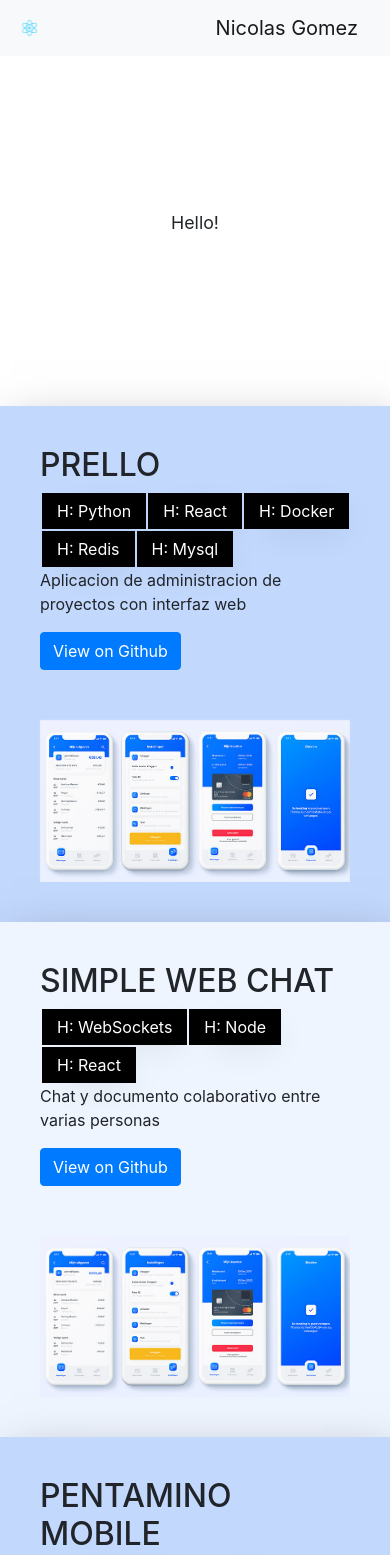
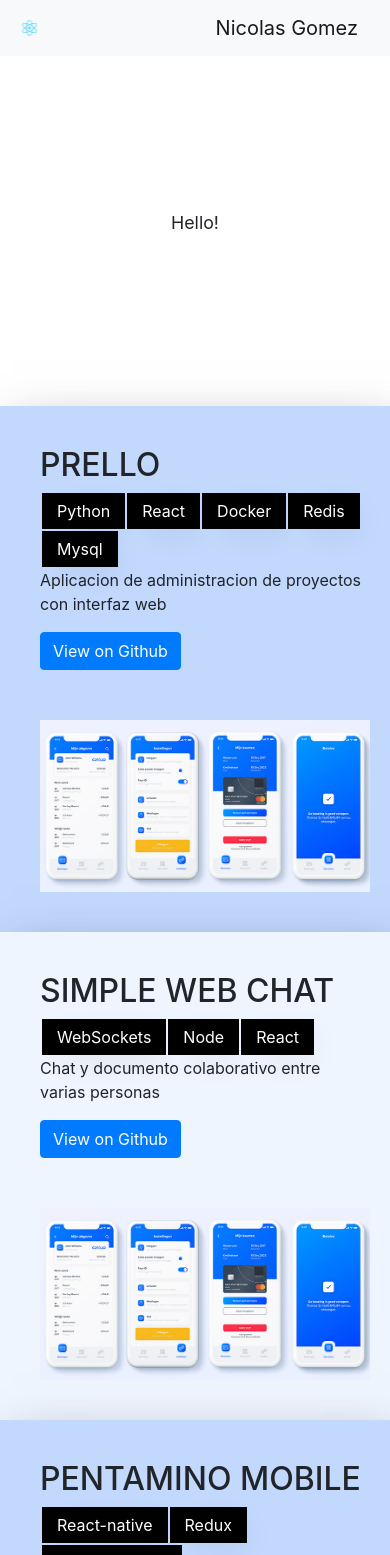
Before and after one commit to Nico9813/PortfolioWeb, a React (Create React App) app: page / in a window 390 px wide. Shown: the top 1555 px of the page. Built offline with nearby package versions, Linux system fonts and the light colour scheme.

Commit message:
fix responsive images

```diff
--- a/src/components/Project.js
+++ b/src/components/Project.js
@@ -10,13 +10,13 @@ export const Project = (props) => {
     return (
         <div>
             <Row className='projectRow' style={{ backgroundColor: left ? '#eff5ff' : '#c2d8fd' }}>
-                    <Col lg={{ size: 5, order: left,offset:1 }} className='projectCol'>
+                <Col xs={{size: 12}} lg={{ size: 5, order: left,offset:1 }} className='projectCol'>
                         <Container>
                             <h2>{proyectoActual.titulo}</h2>
                             <Row style={{marginLeft:1}}>
                                 {proyectoActual.tecnologias.map((item, index) =>
                                     <Col xs={{size:'auto'}} className="tecnologia" >
-                                        <h7>H: {item}</h7>
+                                        <h7>{item}</h7>
                                     </Col>
                                 )}
                             </Row>
@@ -24,7 +24,7 @@ export const Project = (props) => {
                             <Button onClick={() => window.location.href= proyectoActual.github } color="primary">View on Github</Button>
                         </Container>
                     </Col>
-                    <Col lg={{ size: 5, order: right }} className='projectCol'>
+                    <Col xs={{size: 12}} lg={{ size: 5, order: right }} className='projectCol'>
                         <Container>
                             <img src={proyectoActual.imagenes} style={{ maxWidth:'100%', maxHeight:'100%'}}/>
                         </Container>
```
